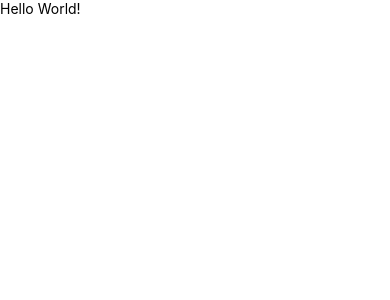
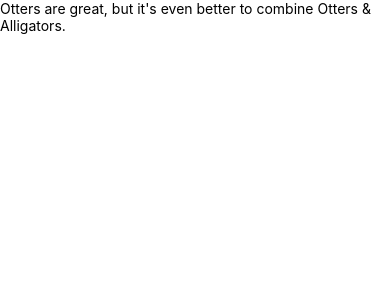
Before and after one commit to LB-BB/HWApp, a React Native app: screen / in a window 390 px wide. Shown: the top 300 px of the page. Built offline with nearby package versions, Linux system fonts and the light colour scheme.

Commit message:
MyText as class component

```diff
--- a/App.js
+++ b/App.js
@@ -1,18 +1,20 @@
-import React from 'react';
+import React, { Component } from 'react';
 import {
   SafeAreaView,
   Text,
-  View
+  View,
 } from 'react-native';
+import MyText from './components/MyText/MyText';
 
 const App = () => {
   return (
     <SafeAreaView>
       <View>
-        <Text>Hello World!</Text>
+        <MyText keyWord={'Otters'} />
       </View>
     </SafeAreaView>
-  )
+  );
 };
 
+
 export default App;
--- /dev/null
+++ b/components/MyText/MyText.js
@@ -0,0 +1,32 @@
+import React, { Component } from 'react';
+import { Text } from 'react-native';
+
+class MyText extends Component {
+  constructor(props) {
+    super(props);
+    this.state = {
+      keyWord: this.props.keyWord + ' & Alligators',
+    };
+  }
+  componentDidMount() {
+    console.log('Component has been mounted');
+  }
+
+  componentDidUpdate(prevState) {
+    console.log('The state of the application has been changed', prevState, this.state);
+  }
+
+  componentWillUnmount() {
+    console.log('Component is now being destroyed.');
+  }
+
+  render() {
+    return(
+      <Text onPress={() => {
+        this.setState({...this.state, ...{keyWord: this.props.keyWord + ' & Seals'}});
+      }}>{this.props.keyWord} are great, but it's even better to combine {this.state.keyWord}.</Text>
+    );
+  }
+}
+
+export default MyText;
```
